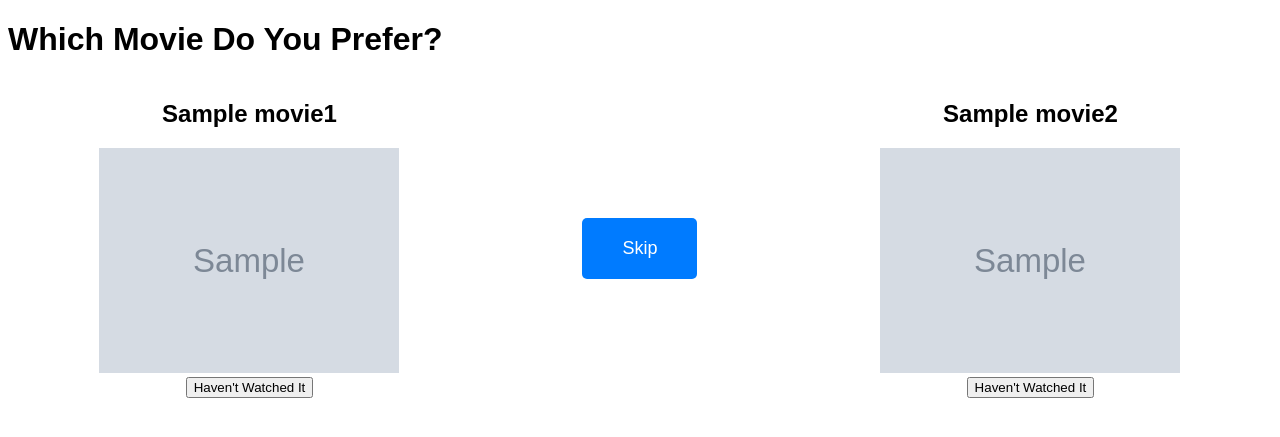
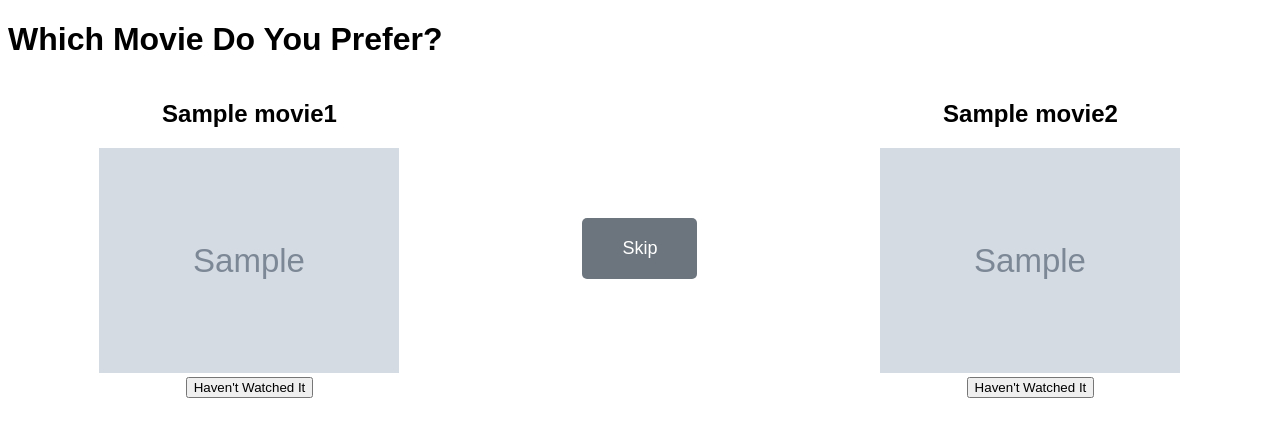
Before and after one commit to PeterPark07/Movie-Comparison-App, a Flask app: template templates/comparison.html in a window 1280 px wide. Shown: the top 437 px of the page. Run offline with Flask 3, Linux system fonts and the light colour scheme; the template is opened without the code that fills it: most values are stand-ins (such as "Sample title", 1, 10 or a date in 2020); grey boxes marked "Sample" are stand-in pictures.

Commit message:
Update comparison.html

```diff
--- a/templates/comparison.html
+++ b/templates/comparison.html
@@ -34,29 +34,29 @@
             padding: 20px 40px;
             font-size: 18px;
             border: none;
-            background-color: #007bff;
+            background-color: #6c757d; /* Dull grey color */
             color: white;
             border-radius: 5px;
             cursor: pointer;
         }
         .skip-button-container button:hover {
-            background-color: #0056b3;
+            background-color: #5a6268; /* Darker shade on hover */
         }
         .haven't-seen-button {
             position: absolute;
-            top: 50%;
+            top: 70%; /* Adjusted position */
             left: 50%;
             transform: translate(-50%, -50%);
             padding: 10px 20px;
-            font-size: 18px;
+            font-size: 16px; /* Smaller font size */
             border: none;
-            background-color: #007bff;
+            background-color: #6c757d; /* Dull grey color */
             color: white;
             border-radius: 5px;
             cursor: pointer;
         }
         .haven't-seen-button:hover {
-            background-color: #0056b3;
+            background-color: #5a6268; /* Darker shade on hover */
         }
     </style>
     <script>
```
